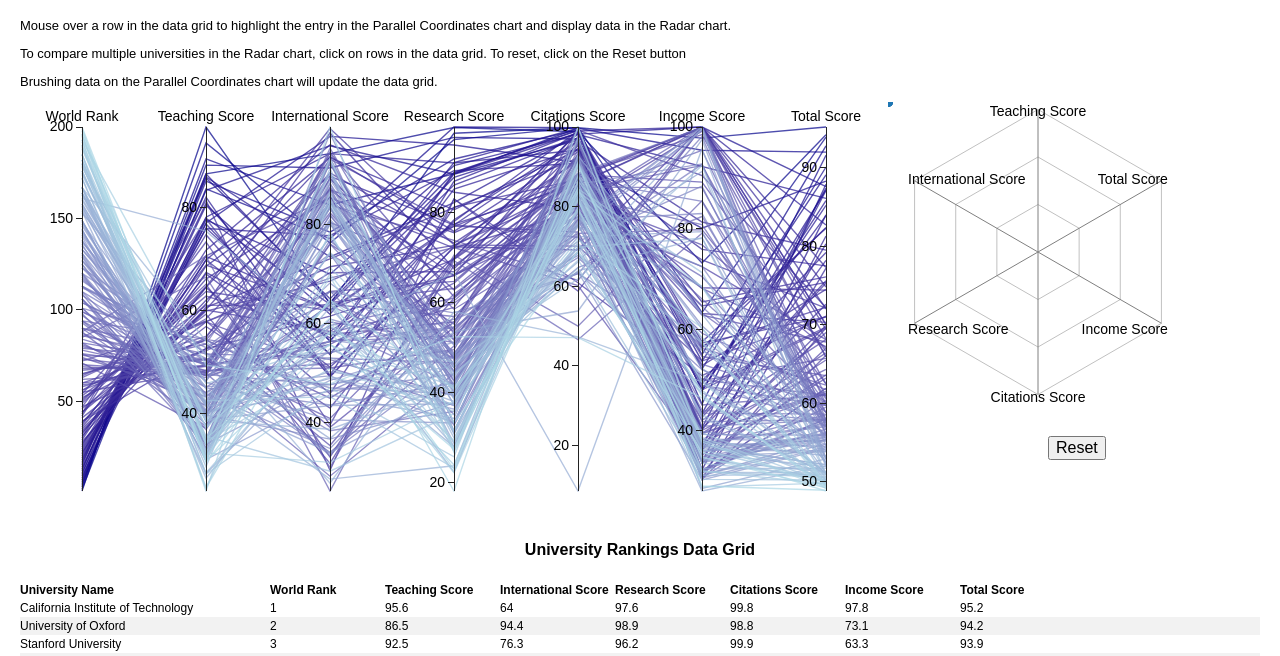
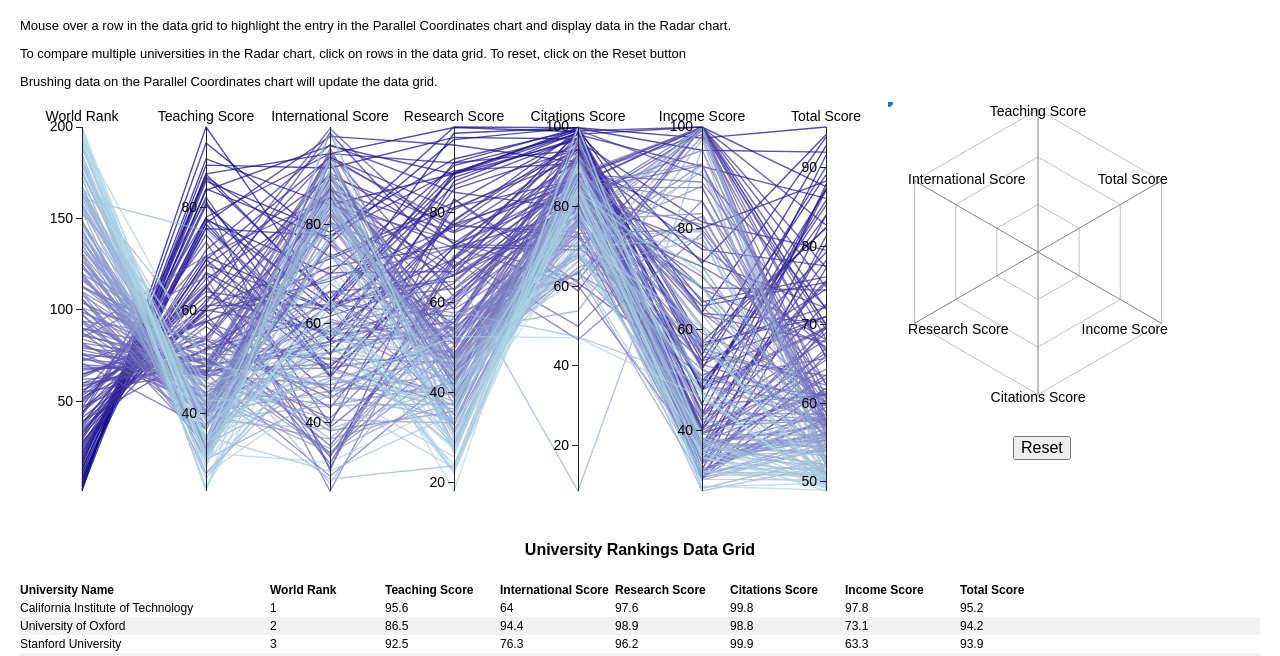
Before and after one commit to rohitraghavan/universityrankingsviz, a plain HTML site: page index.html in a window 1280 px wide. Shown: the part 121-777 px from the top of the page. Drawn offline with Linux system fonts and the light colour scheme.

Commit message:
Reset button position update

```diff
--- a/index.html
+++ b/index.html
@@ -48,7 +48,7 @@
         <div id="charts" style="overflow:auto;">
             <div id="parcoords" class="parcoords" style="height:400px; width:70%; float:left;"></div>
             <div id="radar" class="radar" style="width:30%; float:left;"></div>
-            <button id="reset" style="margin-left:160px; margin-top:30px;" onclick="resetradarchart()">Reset</button>
+            <button id="reset" style="margin-left:125px; margin-top:30px;" onclick="resetradarchart()">Reset</button>
         </div>
         <br>
         <div id="data-grid">
```
